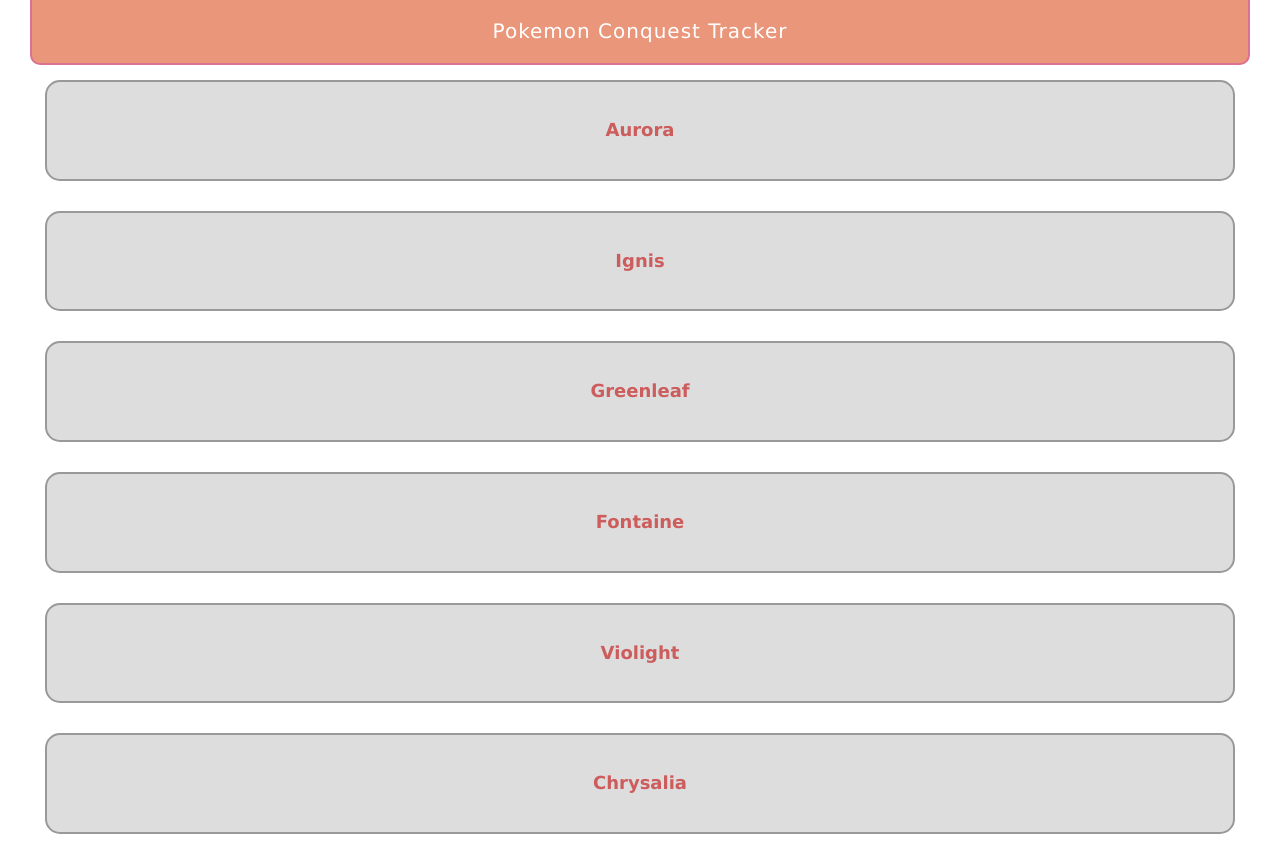
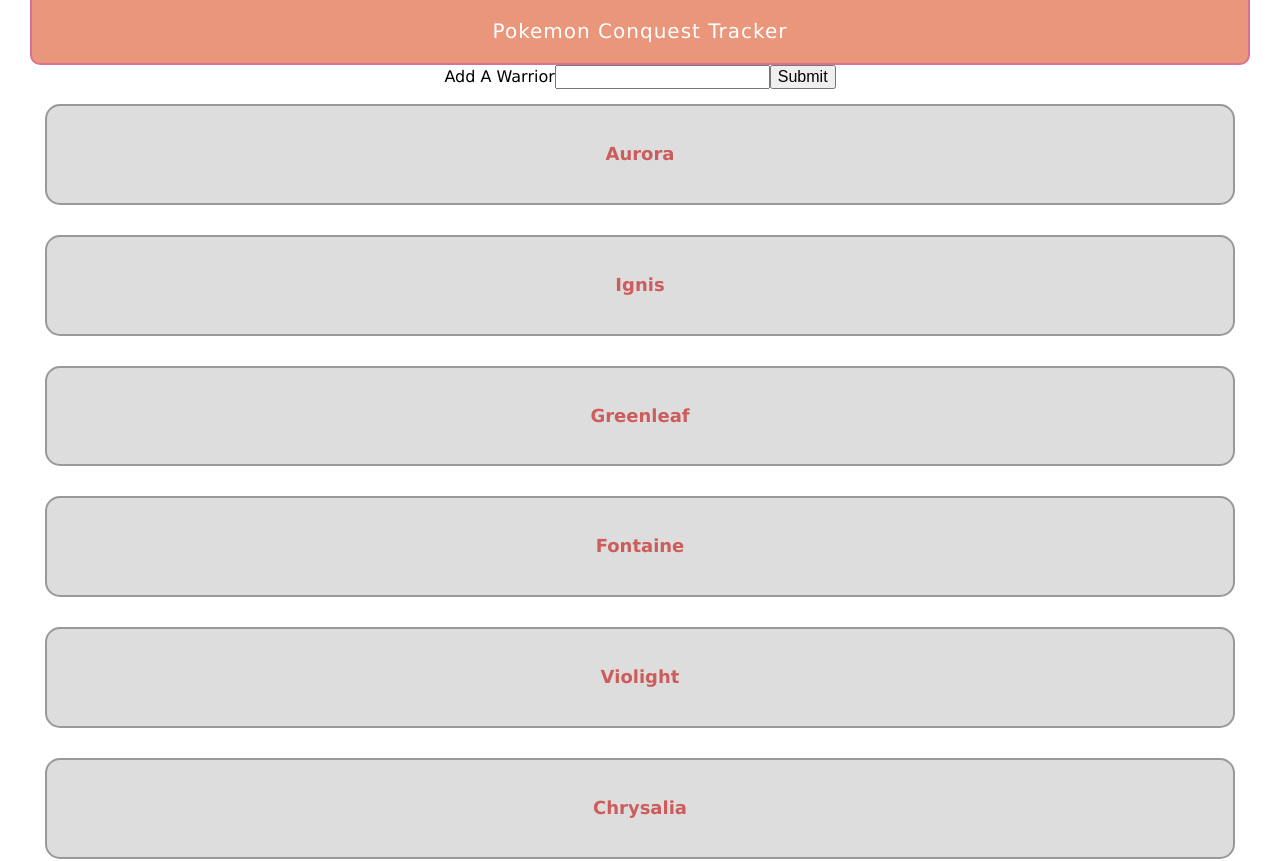
Before and after one commit to ryo-capricorn92/pokemon-conquest-tracker, a React (Create React App) app: page / in a window 1280 px wide. Shown: the top 861 px of the page. Built offline with nearby package versions, Linux system fonts and the light colour scheme.

Commit message:
add add warrior button and warrior option

```diff
--- a/src/Components/App.js
+++ b/src/Components/App.js
@@ -5,6 +5,7 @@
 import Grid from './Presentation/Grid';
 import Header from './Presentation/Header';
 import Region from './Presentation/Region';
+import AddWarrior from './Presentation/AddWarrior';
 
 import { regions } from '../Data/regions.json';
 // import warriors from '../Data/warriors.json';
@@ -49,9 +50,12 @@
         <Header justify="space-around">
           Pokemon Conquest Tracker
         </Header>
-        <Grid wrap>
+        <Grid row justify="space-around">
+          <AddWarrior updateRegion={this.updateRegion} />
+        </Grid>
+        <Grid column>
           {regions.map(region => (
-            <RegionContainer sm="12" md="6" key={region}>
+            <RegionContainer key={region}>
               <Region
                 name={region}
                 warriors={this.state.ransei[region].warriors}
--- /dev/null
+++ b/src/Components/Presentation/AddWarrior.jsx
@@ -0,0 +1,38 @@
+import PropTypes from 'prop-types';
+import React from 'react';
+import styled from 'styled-components';
+
+import { prettyPrint } from '../../utils';
+import warriors from '../../Data/warriors.json';
+
+import Grid from './Grid';
+
+const AddWarrior = ({ updateRegion }) => {
+  const addWarrior = (e) => {
+    e.preventDefault();
+    console.log(e.target.warrior.value);
+    const newRegion = 'aurora';
+    // updateRegion(newRegion);
+
+    return false;
+  };
+
+  return (
+    <form action="#" onSubmit={addWarrior}>
+      <label htmlFor="warrior">Add A Warrior</label>
+      <input list="warriors" name="warrior" />
+      <datalist id="warriors">
+        {Object.keys(warriors).map(warrior => (
+          <option value={prettyPrint(warrior)} key={warrior} />
+        ))}
+      </datalist>
+      <input type="submit" />
+    </form>
+  );
+};
+
+AddWarrior.propTypes = {
+  updateRegion: PropTypes.func.isRequired,
+};
+
+export default AddWarrior;
```
